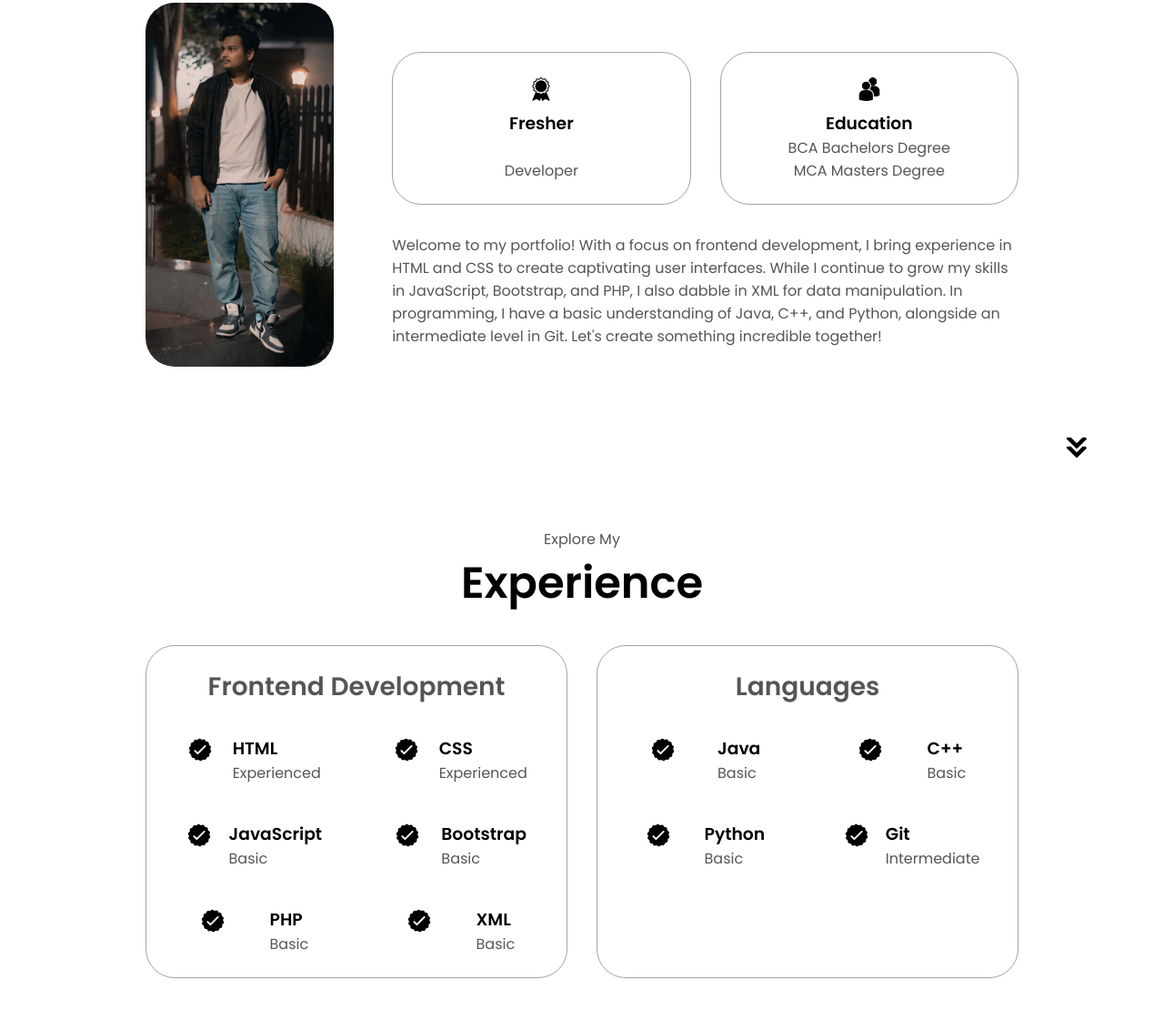
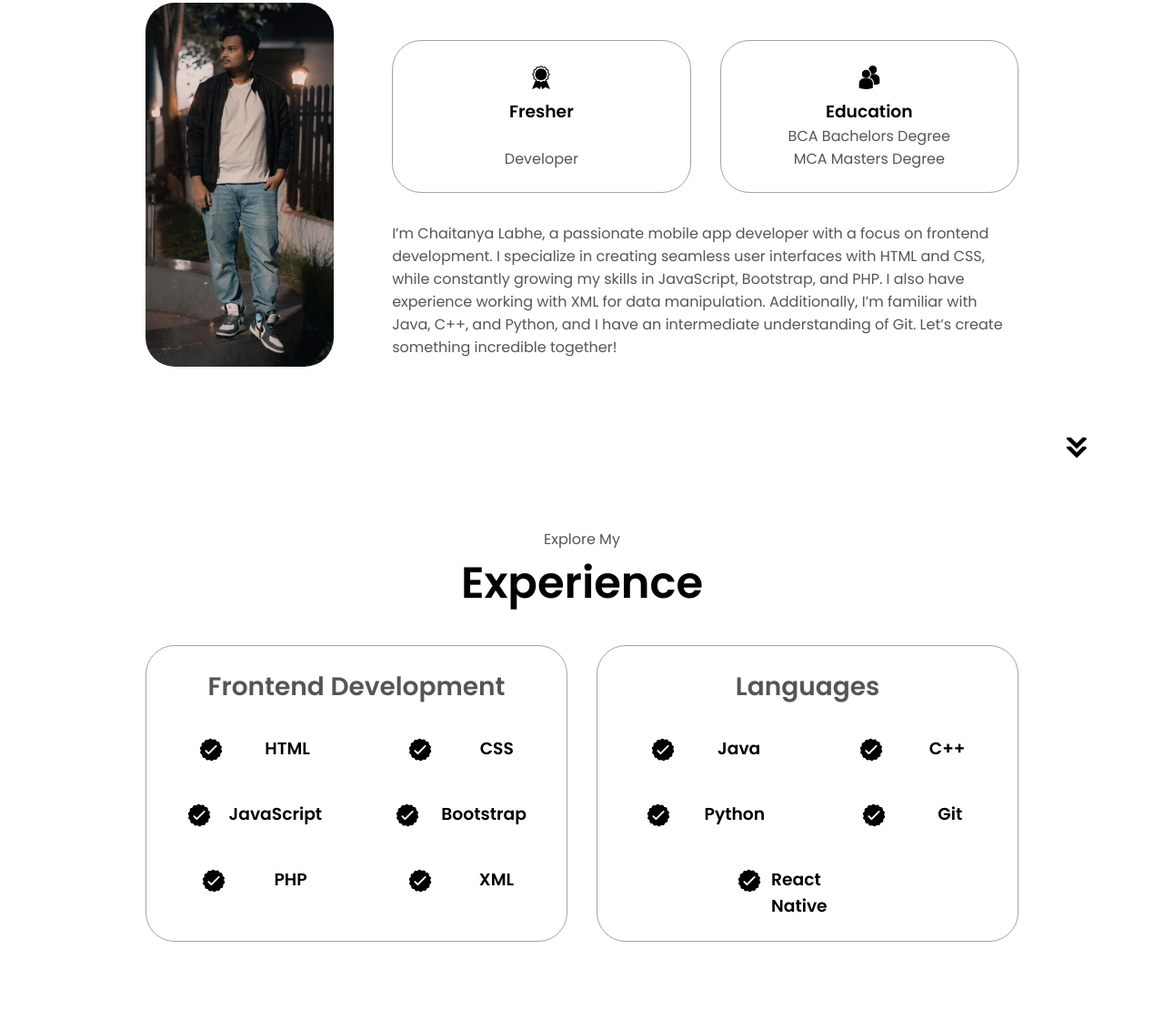
Before and after one commit to Chaitanyalabhe/Portfolio-Website, a plain HTML site: page index.html in a window 1280 px wide. Shown: the part 1116-2226 px from the top of the page at 91% size. Drawn offline with Linux system fonts and the light colour scheme.

Commit message:
delete pdf and add skill

```diff
--- a/index.html
+++ b/index.html
@@ -47,7 +47,7 @@
         <div class="btn-container">
           <button
             class="btn btn-color-2"
-            onclick="window.open('./assets/resume.pdf')"
+            onclick="window.open('./assets/Chaitanyalabhe_Resume.pdf')"
           >
             Download CV
           </button>
@@ -105,12 +105,7 @@
           </div>
           <div class="text-container">
             <p>
-              Welcome to my portfolio! With a focus on frontend development,
-              I bring experience in HTML and CSS to create captivating user
-              interfaces. While I continue to grow my skills in JavaScript,
-               Bootstrap, and PHP, I also dabble in XML for data manipulation.
-               In programming, I have a basic understanding of Java, C++, and Python,
-              alongside an intermediate level in Git. Let's create something incredible together!
+              I’m Chaitanya Labhe, a passionate mobile app developer with a focus on frontend development. I specialize in creating seamless user interfaces with HTML and CSS, while constantly growing my skills in JavaScript, Bootstrap, and PHP. I also have experience working with XML for data manipulation. Additionally, I’m familiar with Java, C++, and Python, and I have an intermediate understanding of Git. Let’s create something incredible together!
             </p>
           </div>
         </div>
@@ -138,7 +133,6 @@
                 />
                 <div>
                   <h3>HTML</h3>
-                  <p>Experienced</p>
                 </div>
               </article>
               <article>
@@ -149,7 +143,7 @@
                 />
                 <div>
                   <h3>CSS</h3>
-                  <p>Experienced</p>
+
                 </div>
               </article>
               <article>
@@ -160,7 +154,7 @@
                 />
                 <div>
                   <h3>JavaScript</h3>
-                  <p>Basic</p>
+
                 </div>
               </article>
               <article>
@@ -171,7 +165,7 @@
                 />
                 <div>
                   <h3>Bootstrap</h3>
-                  <p>Basic</p>
+
                 </div>
               </article>
               <article>
@@ -182,7 +176,7 @@
                 />
                 <div>
                   <h3>PHP</h3>
-                  <p>Basic</p>
+
                 </div>
               </article>
               <article>
@@ -193,7 +187,7 @@
                 />
                 <div>
                   <h3>XML</h3>
-                  <p>Basic</p>
+
                 </div>
               </article>
             </div>
@@ -209,7 +203,7 @@
                 />
                 <div>
                   <h3>Java</h3>
-                  <p>Basic</p>
+
                 </div>
               </article>
               <article>
@@ -220,7 +214,7 @@
                 />
                 <div>
                   <h3>C++</h3>
-                  <p>Basic</p>
+
                 </div>
               </article>
               <article>
@@ -231,7 +225,7 @@
                 />
                 <div>
                   <h3>Python</h3>
-                  <p>Basic</p>
+
                 </div>
               </article>
               <article>
@@ -242,7 +236,18 @@
                 />
                 <div>
                   <h3>Git</h3>
-                  <p>Intermediate</p>
+
+                </div>
+              </article>
+              <article>
+                <img
+                  src="./assets/checkmark.png"
+                  alt="Experience icon"
+                  class="icon"
+                />
+                <div>
+                  <h3>React Native</h3>
+
                 </div>
               </article>
             </div>
```
Also changed, not shown: 2 other files.
